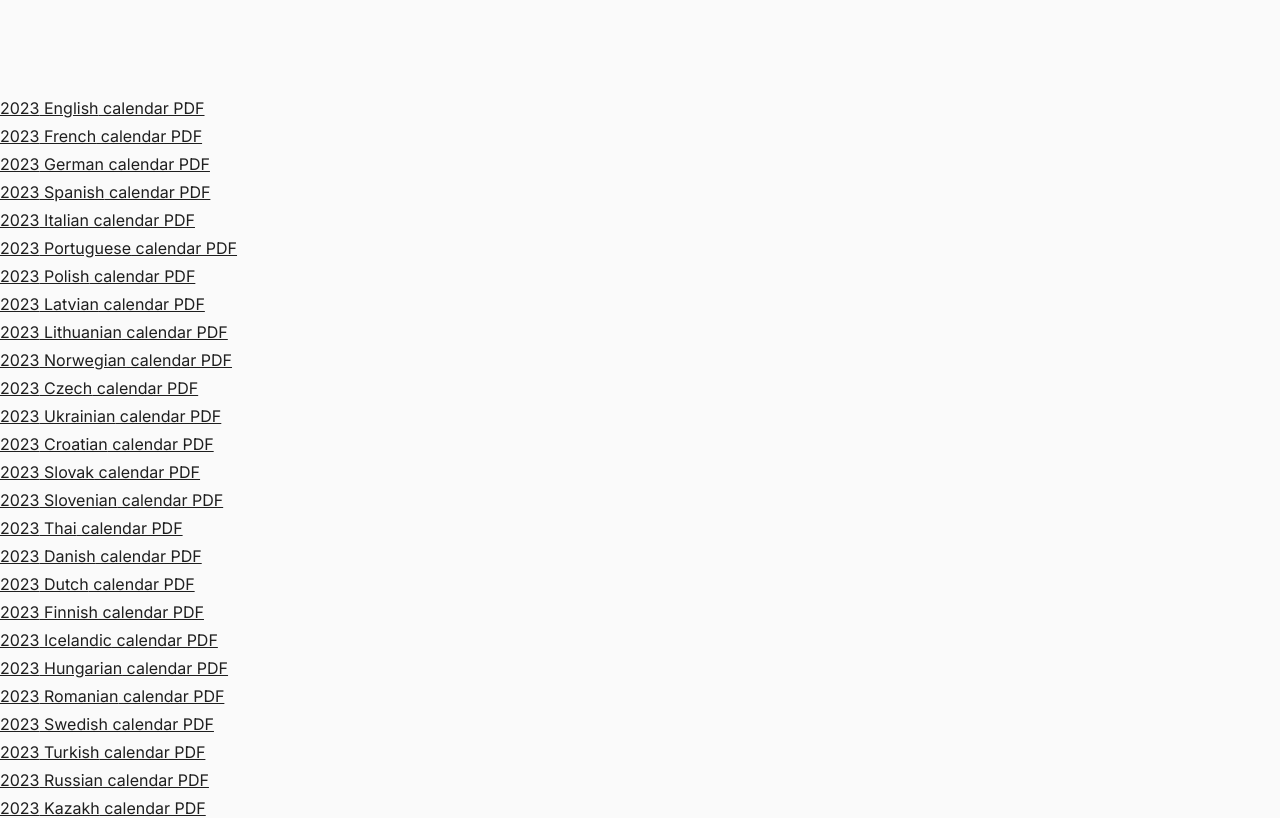
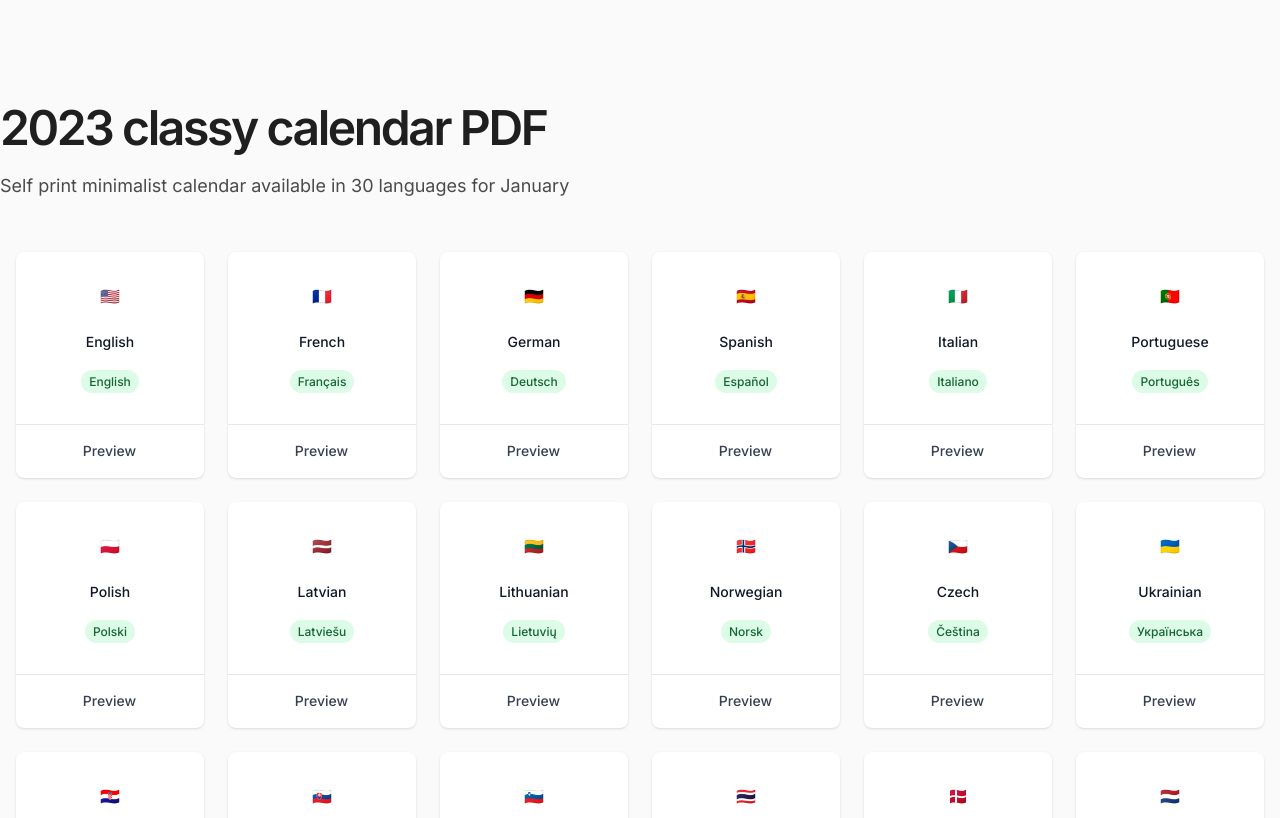
Before and after one commit to BartoszJarocki/minimal, a Next.js app in the folder apps/frontend/: page /calendars/preview/2023/classy/ in a window 1280 px wide. Shown: the top 818 px of the page. Built offline with nearby package versions, Linux system fonts and the light colour scheme; a web font is replaced by a local one.

Commit message:
Better language display

```diff
--- a/apps/frontend/src/components/calendar/Calendar.tsx
+++ b/apps/frontend/src/components/calendar/Calendar.tsx
@@ -16,39 +16,40 @@ type Locale = {
   code: string;
   name: string;
   englishName: string;
+  emoji: string;
 };
 
 export const SupportedLocales: Locale[] = [
-  { code: "en", name: "English", englishName: "English" },
-  { code: "fr", name: "Français", englishName: "French" },
-  { code: "de", name: "Deutsch", englishName: "German" },
-  { code: "es", name: "Español", englishName: "Spanish" },
-  { code: "it", name: "Italiano", englishName: "Italian" },
-  { code: "pt", name: "Português", englishName: "Portuguese" },
-  { code: "pl", name: "Polski", englishName: "Polish" },
-  { code: "lv", name: "Latviešu", englishName: "Latvian" },
-  { code: "lt", name: "Lietuvių", englishName: "Lithuanian" },
-  { code: "nn", name: "Norsk", englishName: "Norwegian" },
-  { code: "cs", name: "Čeština", englishName: "Czech" },
-  { code: "uk", name: "Українська", englishName: "Ukrainian" },
-  { code: "hr", name: "Hrvatski", englishName: "Croatian" },
-  { code: "sk", name: "Slovenčina", englishName: "Slovak" },
-  { code: "sl", name: "Slovenščina", englishName: "Slovenian" },
-  { code: "th", name: "ไทย", englishName: "Thai" },
-  { code: "da", name: "Dansk", englishName: "Danish" },
-  { code: "nl", name: "Nederlands", englishName: "Dutch" },
-  { code: "fi", name: "Suomi", englishName: "Finnish" },
-  { code: "is", name: "Íslenska", englishName: "Icelandic" },
-  { code: "hu", name: "Magyar", englishName: "Hungarian" },
-  { code: "ro", name: "Română", englishName: "Romanian" },
-  { code: "sv", name: "Svenska", englishName: "Swedish" },
-  { code: "tr", name: "Türkçe", englishName: "Turkish" },
-  { code: "ru", name: "Русский", englishName: "Russian" },
-  { code: "kz", name: "Қазақша", englishName: "Kazakh" },
-  { code: "ko", name: "한국어", englishName: "Korean" },
-  { code: "ja", name: "日本語", englishName: "Japanese" },
-  { code: "hi", name: "हिन्दी", englishName: "Hindi" },
-  { code: "el", name: "Ελληνικά", englishName: "Greek" },
+  { code: "en", name: "English", englishName: "English", emoji: "🇺🇸" },
+  { code: "fr", name: "Français", englishName: "French", emoji: "🇫🇷" },
+  { code: "de", name: "Deutsch", englishName: "German", emoji: "🇩🇪" },
+  { code: "es", name: "Español", englishName: "Spanish", emoji: "🇪🇸" },
+  { code: "it", name: "Italiano", englishName: "Italian", emoji: "🇮🇹" },
+  { code: "pt", name: "Português", englishName: "Portuguese", emoji: "🇵🇹" },
+  { code: "pl", name: "Polski", englishName: "Polish", emoji: "🇵🇱" },
+  { code: "lv", name: "Latviešu", englishName: "Latvian", emoji: "🇱🇻" },
+  { code: "lt", name: "Lietuvių", englishName: "Lithuanian", emoji: "🇱🇹" },
+  { code: "nn", name: "Norsk", englishName: "Norwegian", emoji: "🇳🇴" },
+  { code: "cs", name: "Čeština", englishName: "Czech", emoji: "🇨🇿" },
+  { code: "uk", name: "Українська", englishName: "Ukrainian", emoji: "🇺🇦" },
+  { code: "hr", name: "Hrvatski", englishName: "Croatian", emoji: "🇭🇷" },
+  { code: "sk", name: "Slovenčina", englishName: "Slovak", emoji: "🇸🇰" },
+  { code: "sl", name: "Slovenščina", englishName: "Slovenian", emoji: "🇸🇮" },
+  { code: "th", name: "ไทย", englishName: "Thai", emoji: "🇹🇭" },
+  { code: "da", name: "Dansk", englishName: "Danish", emoji: "🇩🇰" },
+  { code: "nl", name: "Nederlands", englishName: "Dutch", emoji: "🇳🇱" },
+  { code: "fi", name: "Suomi", englishName: "Finnish", emoji: "🇫🇮" },
+  { code: "is", name: "Íslenska", englishName: "Icelandic", emoji: "🇮🇸" },
+  { code: "hu", name: "Magyar", englishName: "Hungarian", emoji: "🇭🇺" },
+  { code: "ro", name: "Română", englishName: "Romanian", emoji: "🇷🇴" },
+  { code: "sv", name: "Svenska", englishName: "Swedish", emoji: "🇸🇪" },
+  { code: "tr", name: "Türkçe", englishName: "Turkish", emoji: "🇹🇷" },
+  { code: "ru", name: "Русский", englishName: "Russian", emoji: "🇷🇺" },
+  { code: "kz", name: "Қазақша", englishName: "Kazakh", emoji: "🇰🇿" },
+  { code: "ko", name: "한국어", englishName: "Korean", emoji: "🇰🇷" },
+  { code: "ja", name: "日本語", englishName: "Japanese", emoji: "🇯🇵" },
+  { code: "hi", name: "हिन्दी", englishName: "Hindi", emoji: "🇮🇳" },
+  { code: "el", name: "Ελληνικά", englishName: "Greek", emoji: "🇬🇷" },
 ];
 
 export type Format = "a4" | "a5";
--- a/apps/frontend/src/pages/calendars/preview/[year]/[theme]/[locale].tsx
+++ b/apps/frontend/src/pages/calendars/preview/[year]/[theme]/[locale].tsx
@@ -36,9 +36,7 @@ export default function CalendarPreview({
   const title = `${now.toFormat("yyyy")} ${
     selectedLocale.englishName
   } calendar PDF - ${theme}`;
-  const description = `Self print ${
-    selectedLocale.englishName
-  } minimalist calendar ${now.toFormat("MMMM")}`;
+  const description = `Self print PDF ${selectedLocale.englishName} minimalist calendar`;
 
   return (
     <>
--- a/apps/frontend/src/pages/calendars/preview/[year]/[theme]/index.tsx
+++ b/apps/frontend/src/pages/calendars/preview/[year]/[theme]/index.tsx
@@ -17,7 +17,9 @@ export default function Preview({ theme, year }: Props) {
   const date = DateTime.now().set({ year });
   const url = `https://useminimal.com/calendars/preview/${year}/${theme}`;
   const title = `${date.toFormat("yyyy")} ${theme} calendar PDF`;
-  const description = `Self print minimalist calendar ${date.toFormat("MMMM")}`;
+  const description = `Self print minimalist calendar available in ${
+    SupportedLocales.length
+  } languages for ${date.toFormat("LLLL")}`;
 
   return (
     <>
@@ -42,17 +44,52 @@ export default function Preview({ theme, year }: Props) {
 
       <Container>
         <div className="divide space-y-1">
-          {SupportedLocales.map((locale) => {
-            return (
-              <Link
+          <h1 className="py-4 pt-2 text-5xl font-semibold leading-none tracking-tighter">
+            {title}
+          </h1>
+          <h2 className="mb-4 max-w-4xl text-left text-lg opacity-80 md:mb-6">
+            {description}
+          </h2>
+
+          <ul
+            role="list"
+            className="grid grid-cols-1 gap-6 overflow-visible px-4 py-12 sm:grid-cols-2 md:grid-cols-3 lg:grid-cols-6"
+          >
+            {SupportedLocales.map((locale) => (
+              <li
                 key={locale.code}
-                href={`/calendars/preview/${year}/${theme}/${locale.code}`}
-                className="block underline"
+                className="col-span-1 flex flex-col divide-y divide-gray-200 rounded-lg bg-white text-center shadow"
               >
-                {year} {locale.englishName} calendar PDF
-              </Link>
-            );
-          })}
+                <div className="flex flex-1 flex-col p-8">
+                  <div className="mx-auto h-10 w-10">{locale.emoji}</div>
+                  <h3 className="mt-2 text-sm font-medium text-gray-900">
+                    {locale.englishName}
+                  </h3>
+                  <dl className="mt-1 flex flex-grow flex-col justify-between">
+                    <dt className="sr-only">Role</dt>
+                    <dd className="mt-3">
+                      <span className="rounded-full bg-green-100 px-2 py-1 text-xs font-medium text-green-800">
+                        {locale.name}
+                      </span>
+                    </dd>
+                  </dl>
+                </div>
+                <div>
+                  <div className="-mt-px flex divide-x divide-gray-200">
+                    <div className="-ml-px flex w-0 flex-1">
+                      <Link
+                        key={locale.code}
+                        href={`/calendars/preview/${year}/${theme}/${locale.code}`}
+                        className="relative inline-flex w-0 flex-1 items-center justify-center rounded-br-lg border border-transparent py-4 text-sm font-medium text-gray-700 hover:text-gray-500"
+                      >
+                        <span>Preview</span>
+                      </Link>
+                    </div>
+                  </div>
+                </div>
+              </li>
+            ))}
+          </ul>
         </div>
       </Container>
     </>
```
